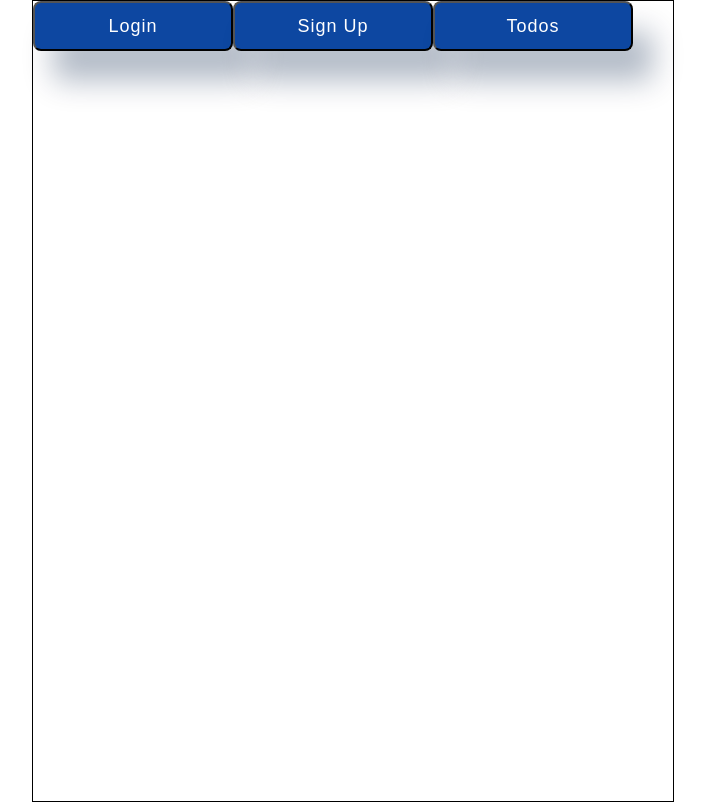
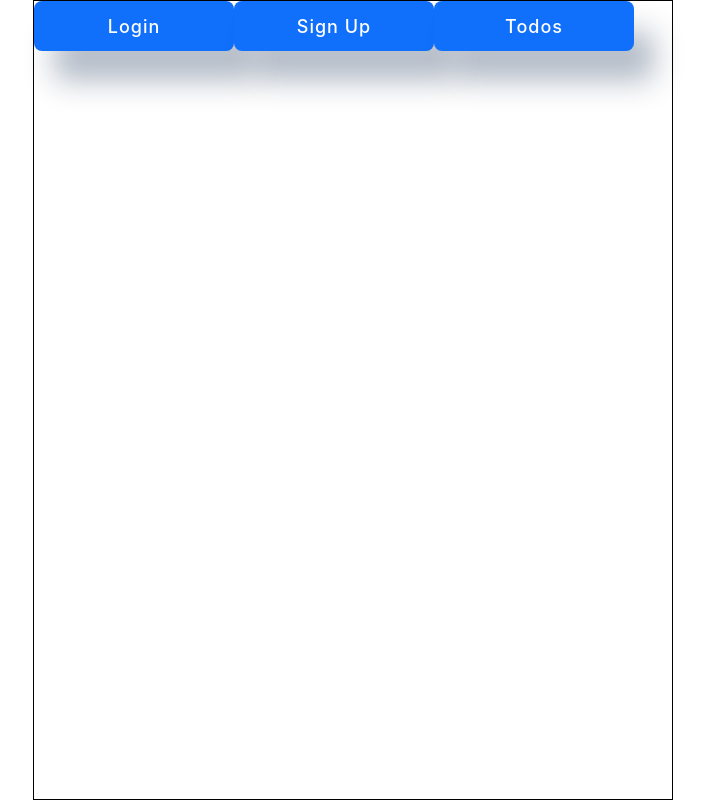
Before and after one commit to leezer94/wanted-pre-onboarding-frontend, a React (Create React App) app: page / in a window 1280 px wide. Shown: the whole page, without its empty margins (287-992 px from the left). Built offline with nearby package versions, Linux system fonts and the light colour scheme.

Commit message:
Feat : styled component globalstyles / theme 적용

```diff
--- a/src/styles/GlobalStyles.ts
+++ b/src/styles/GlobalStyles.ts
@@ -1,15 +1,169 @@
-import { createGlobalStyle } from 'styled-components';
+import { createGlobalStyle, css } from 'styled-components';
 import reset from 'styled-reset';
 
 const GlobalStyles = createGlobalStyle`
 ${reset}
-body  {
-  margin : 0 auto;
-  width : 50%;
-  height : 100vh;
+${({ theme }) => css`
+  html {
+    height: 100%;
+  }
+  ,
+  body,
+  div,
+  span,
+  applet,
+  object,
+  iframe,
+  h1,
+  h2,
+  h3,
+  h4,
+  h5,
+  h6,
+  p,
+  blockquote,
+  pre,
+  a,
+  abbr,
+  acronym,
+  address,
+  big,
+  cite,
+  code,
+  del,
+  dfn,
+  em,
+  img,
+  ins,
+  kbd,
+  q,
+  s,
+  samp,
+  small,
+  strike,
+  strong,
+  sub,
+  sup,
+  tt,
+  var,
+  u,
+  i,
+  center,
+  dl,
+  dt,
+  dd,
+  menu,
+  ol,
+  ul,
+  li,
+  fieldset,
+  form,
+  label,
+  legend,
+  table,
+  caption,
+  tbody,
+  tfoot,
+  thead,
+  tr,
+  th,
+  td,
+  article,
+  aside,
+  canvas,
+  details,
+  embed,
+  figure,
+  figcaption,
+  footer,
+  header,
+  hgroup,
+  main,
+  menu,
+  nav,
+  output,
+  ruby,
+  section,
+  summary,
+  time,
+  mark,
+  audio,
+  video {
+    margin: 0;
+    padding: 0;
+    border: 0;
+    font-size: 100%;
+    font: inherit;
+    vertical-align: baseline;
+  }
+  /* HTML5 display-role reset for older browsers */
+  article,
+  aside,
+  details,
+  figcaption,
+  figure,
+  footer,
+  header,
+  hgroup,
+  main,
+  menu,
+  nav,
+  section {
+    display: block;
+  }
+  /* HTML5 hidden-attribute fix for newer browsers */
+  *[hidden] {
+    display: none;
+  }
 
-  border : 1px solid black;
-}
+  body {
+    width: 50%;
+    height: 100%;
+    line-height: 1;
+    border: 1px solid black;
+
+    margin: 0 auto;
+  }
+  menu,
+  ol,
+  ul {
+    list-style: none;
+  }
+  blockquote,
+  q {
+    quotes: none;
+  }
+  blockquote:before,
+  blockquote:after,
+  q:before,
+  q:after {
+    content: '';
+    content: none;
+  }
+  table {
+    border-collapse: collapse;
+    border-spacing: 0;
+  }
+  * {
+    box-sizing: border-box;
+    font-family: -apple-system, BlinkMacSystemFont, sans-serif;
+  }
+  body {
+    font-family: 'Source Sans Pro', sans-serif;
+  }
+  a {
+    text-decoration: none;
+    color: inherit;
+  }
+  button {
+    cursor: pointer;
+    background-color: transparent;
+    border: none;
+  }
+  textArea {
+    font-family: 'Source Sans Pro', sans-serif;
+  }
+`}
 `;
 
 export default GlobalStyles;
--- a/src/styles/theme.ts
+++ b/src/styles/theme.ts
@@ -1,7 +1,8 @@
 import { DefaultTheme } from 'styled-components';
 
 const theme: DefaultTheme = {
-  BLUE: '#0D47A1',
+  BLUE: '#1070fc',
+  WHITE: '#fff',
 };
 
 export default theme;
```
